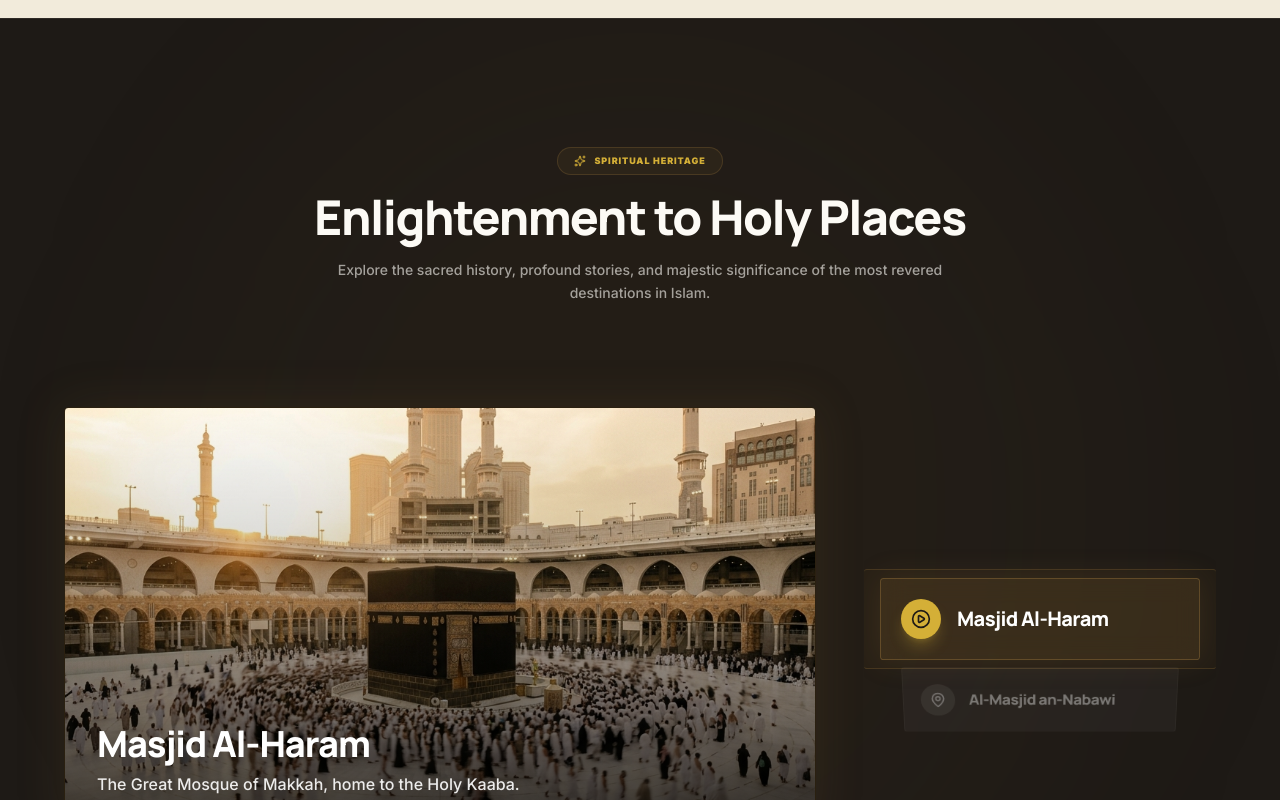
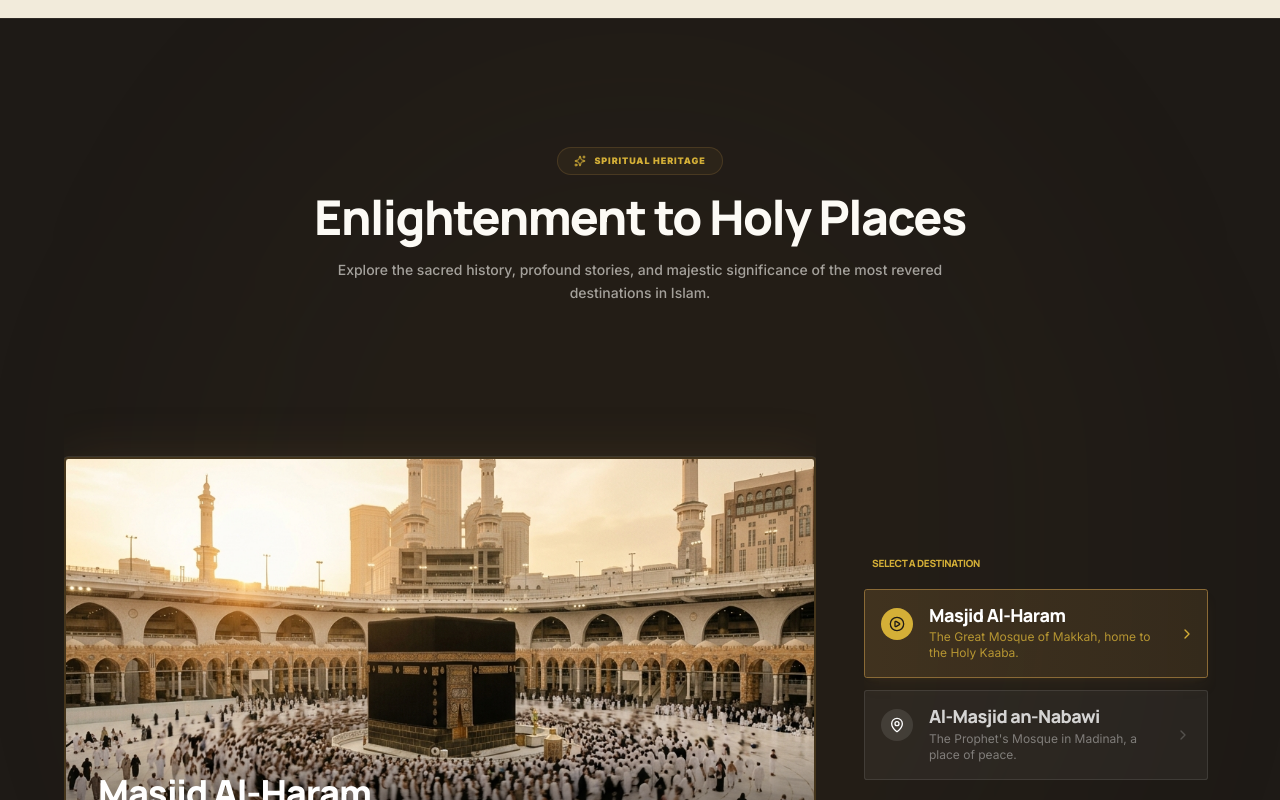
Before and after one commit to shafinmahida/dayar-e-habib-platform-v2, a Next.js app: page / in a window 1280 px wide. Shown: the part 2000-2800 px from the top of the page. Built offline with nearby package versions, Linux system fonts and the light colour scheme; no server answers; the database is empty; a web font is replaced by a local one.

Commit message:
refactor: Move 3D wheel to left video side with gradient masking and touch-none for scrolling fluidity

```diff
--- a/components/sections/home/EnlightenmentClient.tsx
+++ b/components/sections/home/EnlightenmentClient.tsx
@@ -44,10 +44,8 @@ export function EnlightenmentClient({ data = DEFAULT_DATA }: EnlightenmentClient
   const finalData = data?.holyPlaces?.length ? data : DEFAULT_DATA;
   const [activeIndex, setActiveIndex] = useState(0);
   const [touchStart, setTouchStart] = useState<number | null>(null);
-  const [touchEnd, setTouchEnd] = useState<number | null>(null);
 
   const activePlace = finalData.holyPlaces[activeIndex] || finalData.holyPlaces[0];
-  const currentVideo = activePlace?.videoUrl || finalData.rotatingVideos?.[0];
 
   const handleNext = () => {
     setActiveIndex((prev) => (prev + 1) % finalData.holyPlaces.length);
@@ -62,26 +60,23 @@ export function EnlightenmentClient({ data = DEFAULT_DATA }: EnlightenmentClient
     setTouchStart(e.targetTouches[0].clientY);
   };
 
-  const handleTouchMove = (e: React.TouchEvent) => {
-    setTouchEnd(e.targetTouches[0].clientY);
-  };
-
-  const handleTouchEnd = () => {
-    if (!touchStart || !touchEnd) return;
+  const handleTouchEnd = (e: React.TouchEvent) => {
+    if (touchStart === null) return;
+    const touchEnd = e.changedTouches[0].clientY;
     const distance = touchStart - touchEnd;
     const isSwipeThreshold = distance > 30 || distance < -30;
+
     if (isSwipeThreshold) {
       if (distance > 0) handleNext(); // Swiped up
       else handlePrev(); // Swiped down
     }
     setTouchStart(null);
-    setTouchEnd(null);
   };
 
   const handleWheel = (e: React.WheelEvent) => {
-    if (e.deltaY > 20) {
+    if (e.deltaY > 30) {
       handleNext();
-    } else if (e.deltaY < -20) {
+    } else if (e.deltaY < -30) {
       handlePrev();
     }
   };
@@ -110,63 +105,14 @@ export function EnlightenmentClient({ data = DEFAULT_DATA }: EnlightenmentClient
 
         <div className="grid grid-cols-1 lg:grid-cols-12 gap-8 lg:gap-12 items-center">
 
-          {/* Left Column: 70% Video Player */}
-          <div className="lg:col-span-8 w-full">
-            <div className="relative aspect-video w-full rounded-3xl overflow-hidden border border-[#8A6A36]/30 shadow-[0_0_50px_rgba(138,106,54,0.15)] bg-black group">
-              <AnimatePresence mode="wait">
-                <motion.div
-                  key={currentVideo}
-                  initial={{ opacity: 0, scale: 1.05 }}
-                  animate={{ opacity: 1, scale: 1 }}
-                  exit={{ opacity: 0, scale: 0.95 }}
-                  transition={{ duration: 0.8, ease: "easeInOut" }}
-                  className="absolute inset-0 w-full h-full"
-                >
-                  <SmartMediaPlayer url={currentVideo} type="video" className="w-full h-full object-cover rounded-none border-0" />
-                </motion.div>
-              </AnimatePresence>
-
-              {/* Overlay Gradient for luxury feel */}
-              <div className="absolute inset-0 bg-gradient-to-t from-black/80 via-black/20 to-transparent pointer-events-none" />
-
-              {/* Active Place HUD */}
-              <div className="absolute bottom-8 left-8 right-8 z-20 pointer-events-none">
-                <AnimatePresence mode="wait">
-                  {activePlace && (
-                    <motion.div
-                      key={activePlace.title}
-                      initial={{ opacity: 0, y: 20 }}
-                      animate={{ opacity: 1, y: 0 }}
-                      exit={{ opacity: 0, y: -20 }}
-                      transition={{ duration: 0.5, delay: 0.2 }}
-                    >
-                      <h3 className="font-heading text-3xl md:text-4xl font-black text-white drop-shadow-lg tracking-tight">
-                        {activePlace.title}
-                      </h3>
-                      {activePlace.description && (
-                        <p className="text-sm md:text-base text-white/90 mt-2 max-w-xl drop-shadow-md font-medium leading-relaxed">
-                          {activePlace.description}
-                        </p>
-                      )}
-                    </motion.div>
-                  )}
-                </AnimatePresence>
-              </div>
-            </div>
-          </div>
-
-          {/* Right Column: 30% iOS Clock-style Vertical Wheel */}
+          {/* Left Column: 70% Video Player Wheel */}
           <div
-            className="lg:col-span-4 w-full h-[500px] relative flex flex-col items-center justify-center cursor-grab active:cursor-grabbing overflow-hidden rounded-3xl"
-            style={{ perspective: "1000px" }}
+            className="lg:col-span-8 w-full h-[600px] relative flex flex-col items-center justify-center cursor-grab active:cursor-grabbing overflow-hidden touch-none [mask-image:linear-gradient(to_bottom,transparent,black_15%,black_85%,transparent)]"
+            style={{ perspective: "1500px" }}
             onTouchStart={handleTouchStart}
-            onTouchMove={handleTouchMove}
             onTouchEnd={handleTouchEnd}
             onWheel={handleWheel}
           >
-            {/* Visual selection markers (like iOS date picker borders) */}
-            <div className="absolute top-1/2 left-0 right-0 h-[100px] -translate-y-1/2 border-y border-[#8A6A36]/30 bg-[#8A6A36]/5 pointer-events-none rounded-xl" />
-
             <div className="relative w-full h-full flex items-center justify-center [transform-style:preserve-3d]">
               {finalData.holyPlaces.map((place, idx) => {
                 const count = finalData.holyPlaces.length;
@@ -177,25 +123,27 @@ export function EnlightenmentClient({ data = DEFAULT_DATA }: EnlightenmentClient
                 if (diff > Math.floor(count / 2)) diff -= count;
 
                 const isActive = diff === 0;
-
-                // Absolute distance from center for opacity/scaling
                 const absDiff = Math.abs(diff);
-                const isHidden = absDiff > 3; // Hide items too far away
+                const isHidden = absDiff > 2;
 
                 // 3D Math for the wheel cylinder
-                const translateY = diff * 85; // Vertical spacing
-                const translateZ = isActive ? 0 : -absDiff * 50; // Push back non-active items
-                const rotateX = -diff * 20; // Angle them towards the viewer
-                const opacity = isActive ? 1 : Math.max(0, 1 - absDiff * 0.35);
-                const scale = isActive ? 1 : Math.max(0.7, 1 - absDiff * 0.1);
+                const translateY = diff * 240; // Vertical spacing
+                const translateZ = isActive ? 0 : -absDiff * 150; // Push back non-active items
+                const rotateX = -diff * 15; // Angle them towards the viewer
+                const opacity = isActive ? 1 : Math.max(0, 1 - absDiff * 0.4);
+                const scale = isActive ? 1 : Math.max(0.75, 1 - absDiff * 0.15);
+
+                const currentVideo = place.videoUrl || finalData.rotatingVideos?.[0];
 
                 return (
                   <div
                     key={idx}
-                    onClick={() => setActiveIndex(idx)}
+                    onClick={() => { if (!isActive) setActiveIndex(idx); }}
                     className={cn(
-                      "absolute w-full px-4 transition-all duration-500 ease-out flex items-center justify-center [transform-style:preserve-3d]",
-                      isActive ? "z-30 pointer-events-auto" : "z-10 cursor-pointer pointer-events-auto"
+                      "absolute w-full max-w-4xl aspect-video transition-all duration-700 cubic-bezier(0.16, 1, 0.3, 1) flex items-center justify-center [transform-style:preserve-3d] rounded-3xl overflow-hidden bg-black",
+                      isActive
+                        ? "z-30 shadow-[0_0_60px_rgba(138,106,54,0.2)] border-2 border-[#8A6A36]/50 ring-1 ring-white/10"
+                        : "z-10 shadow-xl border border-white/10"
                     )}
                     style={{
                       transform: `translateY(${translateY}px) translateZ(${translateZ}px) rotateX(${rotateX}deg) scale(${scale})`,
@@ -203,32 +151,93 @@ export function EnlightenmentClient({ data = DEFAULT_DATA }: EnlightenmentClient
                       pointerEvents: isHidden ? 'none' : 'auto',
                     }}
                   >
-                    <div className={cn(
-                      "w-full max-w-[320px] p-5 rounded-2xl border transition-all duration-500 flex items-center gap-4 backdrop-blur-md",
-                      isActive
-                        ? "bg-[#8A6A36]/20 border-[#8A6A36]/50 shadow-[0_0_30px_rgba(138,106,54,0.2)]"
-                        : "bg-white/5 border-white/5 hover:border-white/15 hover:bg-white/10"
-                    )}>
-                      <div className={cn(
-                        "rounded-full p-2.5 transition-colors duration-500 shrink-0",
-                        isActive ? "bg-[#D4AF37] text-[#1E1A16] shadow-lg shadow-[#D4AF37]/30" : "bg-white/10 text-white/50"
-                      )}>
-                        {isActive ? <PlayCircle className="size-5" /> : <MapPin className="size-5" />}
+                    <SmartMediaPlayer url={currentVideo} type="video" className="w-full h-full object-cover rounded-none border-0" />
+
+                    {/* Active Place HUD Overlay inside the video */}
+                    {isActive && (
+                      <div className="absolute bottom-0 left-0 right-0 p-8 bg-gradient-to-t from-black/90 via-black/40 to-transparent pointer-events-none z-20">
+                        <motion.div
+                          initial={{ opacity: 0, y: 20 }}
+                          animate={{ opacity: 1, y: 0 }}
+                          transition={{ duration: 0.5, delay: 0.3 }}
+                        >
+                          <h3 className="font-heading text-3xl md:text-4xl font-black text-white drop-shadow-lg tracking-tight">
+                            {place.title}
+                          </h3>
+                          {place.description && (
+                            <p className="text-sm md:text-base text-white/90 mt-2 max-w-2xl drop-shadow-md font-medium leading-relaxed">
+                              {place.description}
+                            </p>
+                          )}
+                        </motion.div>
                       </div>
+                    )}
 
-                      <div className="flex-1">
-                        <h4 className={cn(
-                          "font-heading font-bold transition-colors duration-500",
-                          isActive ? "text-white text-xl" : "text-white/60 text-lg"
-                        )}>
-                          {place.title}
-                        </h4>
-                      </div>
-                    </div>
+                    {/* Interactive overlay for non-active slides so they can catch swipes and clicks without iframe interference */}
+                    {!isActive && (
+                      <div className="absolute inset-0 bg-black/60 z-30 cursor-pointer hover:bg-black/40 transition-colors" />
+                    )}
                   </div>
                 );
               })}
             </div>
+          </div>
+
+          {/* Right Column: 30% Holy Places List (Normal List syncing with wheel) */}
+          <div className="lg:col-span-4 w-full flex flex-col gap-3 max-h-[600px] overflow-y-auto custom-scrollbar pr-2">
+            <h3 className="text-[10px] font-black tracking-[0.2em] text-[#D4AF37] uppercase mb-2 pl-2">
+              Select a Destination
+            </h3>
+
+            {finalData.holyPlaces.map((place, idx) => {
+              const isActive = activePlace?.title === place.title;
+              return (
+                <button
+                  key={idx}
+                  onClick={() => setActiveIndex(idx)}
+                  className={cn(
+                    "text-left flex items-start gap-4 w-full p-4 rounded-xl transition-all duration-300 border relative overflow-hidden group",
+                    isActive
+                      ? "bg-[#8A6A36]/20 border-[#8A6A36] shadow-lg shadow-[#8A6A36]/10"
+                      : "bg-white/5 border-white/10 hover:bg-white/10 hover:border-white/20"
+                  )}
+                >
+                  {/* Subtle active glow inside button */}
+                  {isActive && (
+                    <div className="absolute inset-0 bg-gradient-to-r from-[#8A6A36]/10 to-transparent pointer-events-none" />
+                  )}
+
+                  <div className={cn(
+                    "mt-0.5 rounded-full p-2 transition-colors duration-300 shrink-0 relative z-10",
+                    isActive ? "bg-[#D4AF37] text-[#1E1A16]" : "bg-white/10 text-white group-hover:bg-white/20"
+                  )}>
+                    {isActive ? <PlayCircle className="size-4" /> : <MapPin className="size-4" />}
+                  </div>
+
+                  <div className="flex-1 relative z-10">
+                    <h4 className={cn(
+                      "font-heading text-lg font-bold transition-colors duration-300",
+                      isActive ? "text-white" : "text-white/80 group-hover:text-white"
+                    )}>
+                      {place.title}
+                    </h4>
+                    <p className={cn(
+                      "text-xs mt-1 transition-colors duration-300 line-clamp-2",
+                      isActive ? "text-[#D4AF37]/80" : "text-white/40 group-hover:text-white/60"
+                    )}>
+                      {place.description || "Discover the history and significance."}
+                    </p>
+                  </div>
+
+                  <div className="relative z-10 shrink-0 self-center">
+                    <ChevronRight className={cn(
+                      "size-4 transition-transform duration-300",
+                      isActive ? "text-[#D4AF37] translate-x-1" : "text-white/20 group-hover:text-white/50"
+                    )} />
+                  </div>
+                </button>
+              );
+            })}
           </div>
 
         </div>
```
